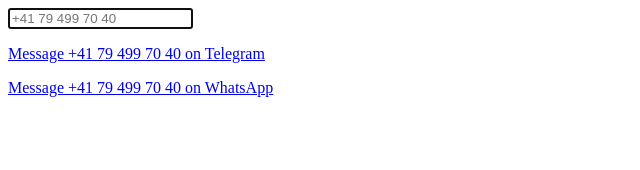
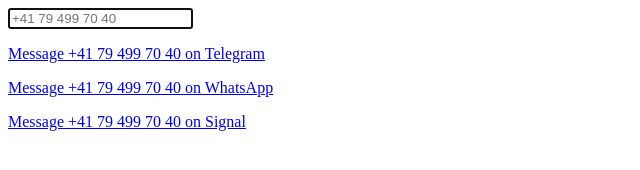
Before and after one commit to Feuermurmel/message-by-phone-number, a plain HTML site: page index.html in a window 1280 px wide. Shown: the whole page, without its empty margins (0-640 px from the left). Drawn offline with Linux system fonts and the light colour scheme.

Commit message:
Add Signal

```diff
--- a/index.html
+++ b/index.html
@@ -15,6 +15,7 @@
     <input id="input" type="text" placeholder="+41 79 499 70 40" />
     <p><a id="telegram"></a></p>
     <p><a id="whatsapp"></a></p>
+    <p><a id="signal"></a></p>
 
     <script>
       let getInputElem = () => document.getElementById('input');
@@ -29,6 +30,7 @@
 
         updateLink(document.getElementById('telegram'), 'Telegram', 'https://t.me/');
         updateLink(document.getElementById('whatsapp'), 'WhatsApp', 'https://wa.me/');
+        updateLink(document.getElementById('signal'), 'Signal', 'https://signal.me/#p/');
       };
 
       getInputElem().addEventListener('input', updateLinks);
```
